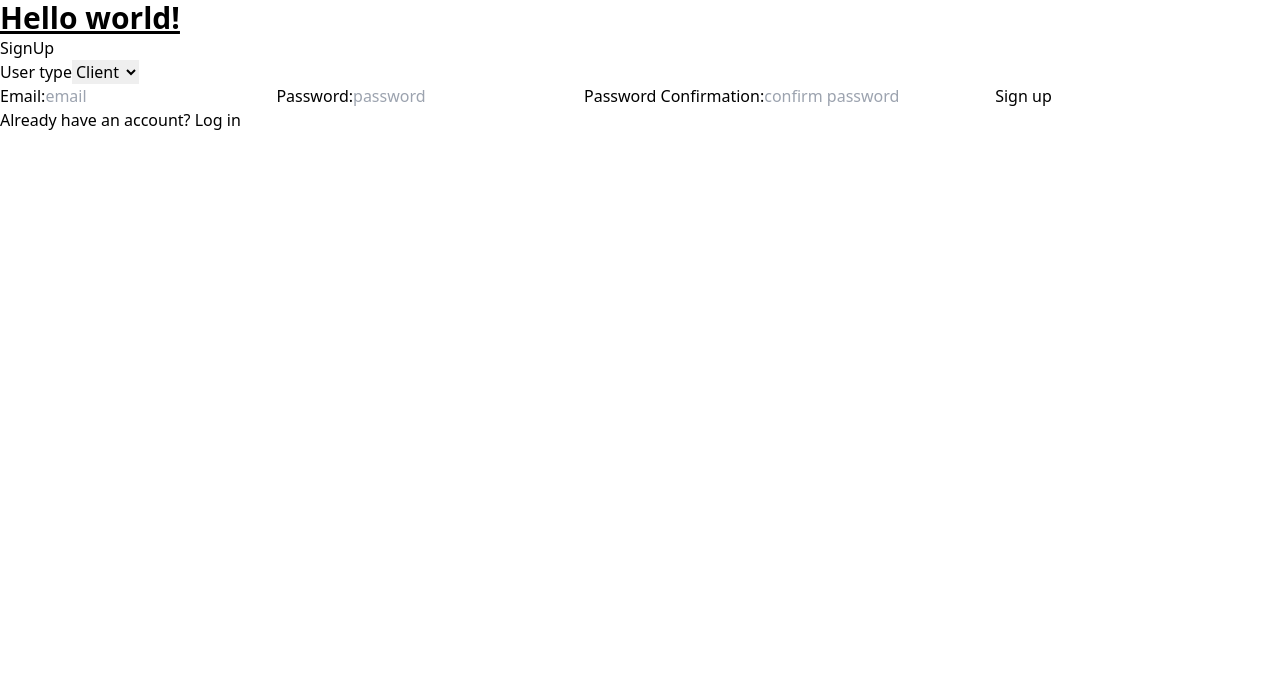
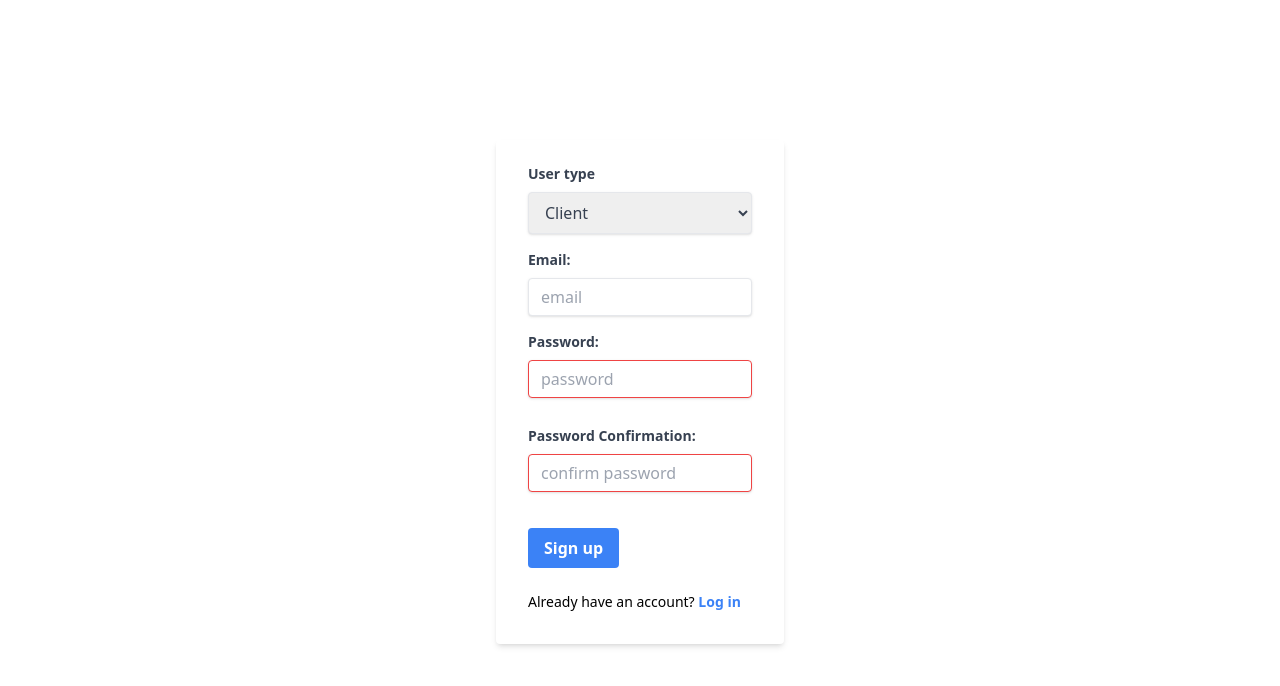
Before and after one commit to joshgarza/MVP, a React (Create React App) app in the folder client/: page /signup in a window 1280 px wide. Shown: the top 686 px of the page. Built offline with nearby package versions, Linux system fonts and the light colour scheme; no server answers.

Commit message:
Setup Tailwind; Refactored CSS for login, signup, and forgotpw components; Built navbar with dropdown menu selection

```diff
--- a/client/public/index.html
+++ b/client/public/index.html
@@ -22,9 +22,6 @@
   </head>
   <body>
     <noscript>You need to enable JavaScript to run this app.</noscript>
-    <h1 class="text-3xl font-bold underline">
-      Hello world!
-    </h1>
     <div id="root"></div>
   </body>
 </html>
--- a/client/src/components/Coach_Views/AddWorkout.js
+++ b/client/src/components/Coach_Views/AddWorkout.js
@@ -146,11 +146,11 @@ const AddWorkout = ({ clientList }) => {
       }}>Remove Row</button>
       <button onClick={submitWorkout}>Submit Workout</button>
       {submitted && <div>Workout submitted</div>}
-      <Box>
+      <div className="flex flex-wrap">
         {workout.map((workout, i) => {
           return renderWorkoutRow(i)
         })}
-      </Box>
+      </div >
       {error && <div>{error}</div>}
       {confirmation && <div>{confirmation}</div>}
     </>
--- a/client/src/components/Landing_Page/ForgotPassword.js
+++ b/client/src/components/Landing_Page/ForgotPassword.js
@@ -19,33 +19,31 @@ const ForgotPassword = () => {
       await resetPassword(emailRef.current.value);
       setMessage('Check your inbox for further instructions')
     } catch(err){
-      setError(err)
+      setError('Error, please check the format and spelling of your email')
     }
     setLoading(false);
   }
 
   return (
-    <>
-      <h2>Password Reset</h2>
-      {error && console.log('error', {error})}
-      {message && console.log('success', {message})}
-      <form onSubmit={onSubmit}>
-        <label>
-          Email:
-          <input
-            type="email"
-            ref={emailRef}
-          />
-        </label>
-        <button disabled={loading} type="submit">Reset Password</button>
+    <div className="w-screen h-screen flex justify-center items-center">
+      <form className="w-72 bg-white shadow-md rounded px-8 pt-6 pb-8 mb-4" onSubmit={onSubmit}>
+        <div className="mb-4">
+          <label className="block text-gray-700 text-sm font-bold mb-2">Email:</label>
+          <input className="shadow appearance-none border rounded w-full py-2 px-3 text-gray-700 leading-tight focus:outline-none focus:shadow-outline" type="email" ref={emailRef} />
+        </div>
+        <div className="mb-6 flex items-center justify-between">
+          <button className="bg-blue-500 hover:bg-blue-700 text-white font-bold py-2 px-4 rounded focus:outline-none focus:shadow-outline" disabled={loading} type="submit">Reset Password</button>
+        </div>
+        <div className="text-sm">
+          Already have an account? <Link className="font-bold text-sm text-blue-500 hover:text-blue-800" to='/login'>Log in</Link>
+        </div>
+        <div className="text-sm">
+          Need an account? <Link className="font-bold text-sm text-blue-500 hover:text-blue-800" to='/signup'>Sign up</Link>
+        </div>
+        {error && <div className="mt-4">{(error)}</div>}
+        {message && <div className="mt-4">{message}</div>}
       </form>
-      <div>
-        Have an account? <Link to='/login'>Log in</Link>
-      </div>
-      <div>
-        Need an account? <Link to='/signup'>Sign up</Link>
-      </div>
-    </>
+    </div>
   )
 }
 
--- a/client/src/components/Landing_Page/Login.js
+++ b/client/src/components/Landing_Page/Login.js
@@ -36,38 +36,66 @@ const Login = ({ getUserData }) => {
   };
 
   return (
-    <div className="">
-      <h2 className="text-3xl font-bold underline">Log in</h2>
-      {error && console.log('error', {error})}
-      <form className="login-form" onSubmit={onSubmit}>
-        <label className="login-email-label input-label-hidden">
-          Email:
-        </label>
-        <input
-          type="email"
-          ref={emailRef}
-          placeholder="email"
-          className="login-email-input input-field"
-        />
-        <label className="login-password-label input-label-hidden">
-          Password:
-        </label>
-        <input
-          type="password"
-          ref={passwordRef}
-          placeholder="password"
-          className="login-password-input input-field"
-        />
-        <button className="login-button btn" disabled={loading} type="submit">Log in</button>
+    <div className="w-screen h-screen flex justify-center items-center">
+      <form className="w-72 bg-white shadow-md rounded px-8 pt-6 pb-8 mb-4" onSubmit={onSubmit}>
+        {/* <h2 className="w-48 text-3xl font-bold underline">Log in</h2> */}
+        <div className="mb-4">
+          <label className="block text-gray-700 text-sm font-bold mb-2">Email:</label>
+          <input className="shadow appearance-none border rounded w-full py-2 px-3 text-gray-700 leading-tight focus:outline-none focus:shadow-outline" type="email" ref={emailRef} placeholder="email" />
+        </div>
+        <div className="mb-6">
+          <label className="block text-gray-700 text-sm font-bold mb-2">Password:</label>
+          <input className="shadow appearance-none border border-red-500 rounded w-full py-2 px-3 text-gray-700 mb-3 leading-tight focus:outline-none focus:shadow-outline" type="password" ref={passwordRef} placeholder="password" />
+        </div>
+        <div className="mb-6 flex items-center justify-between">
+          <button className="bg-blue-500 hover:bg-blue-700 text-white font-bold py-2 px-4 rounded focus:outline-none focus:shadow-outline" disabled={loading} type="submit">Log in</button>
+          <div className="inline-block align-baseline font-bold text-sm text-blue-500 hover:text-blue-800">
+            <Link className="" to='/forgot-password'>Forgot password?</Link>
+          </div>
+        </div>
+        <div className="">
+          Need an account? <Link className="font-bold text-sm text-blue-500 hover:text-blue-800" to='/signup'>Sign up</Link>
+        </div>
+        {error && console.log('error', {error})}
       </form>
-      <div className="forgot-password-div">
-        <Link className="forgot-password-link" to='/forgot-password'>Forgot password?</Link>
-      </div>
-      <div className="signup-link-div">
-        Need an account? <Link className="signup-link" to='/signup'>Sign up</Link>
-      </div>
     </div>
   );
 };
 
 export default Login;
+
+
+
+// return (
+//   <div className="login-container">
+//     <h2 className="text-3xl font-bold underline">Log in</h2>
+//     {error && console.log('error', {error})}
+//     <form className="login-form" onSubmit={onSubmit}>
+//       <label className="login-email-label input-label-hidden">
+//         Email:
+//       </label>
+//       <input
+//         type="email"
+//         ref={emailRef}
+//         placeholder="email"
+//         className="login-email-input input-field"
+//       />
+//       <label className="login-password-label input-label-hidden">
+//         Password:
+//       </label>
+//       <input
+//         type="password"
+//         ref={passwordRef}
+//         placeholder="password"
+//         className="login-password-input input-field"
+//       />
+//       <button className="login-button btn" disabled={loading} type="submit">Log in</button>
+//     </form>
+//     <div className="forgot-password-div">
+//       <Link className="forgot-password-link" to='/forgot-password'>Forgot password?</Link>
+//     </div>
+//     <div className="signup-link-div">
+//       Need an account? <Link className="signup-link" to='/signup'>Sign up</Link>
+//     </div>
+//   </div>
+// );
--- a/client/src/components/Landing_Page/Signup.js
+++ b/client/src/components/Landing_Page/Signup.js
@@ -36,54 +36,36 @@ const Signup = ({ createNewUser }) => {
   }
 
   return (
-    <div className="login-container">
-      <h2 className="login-title">SignUp</h2>
-      {error && console.log('error', {error})}
-      <form className="login-form" onSubmit={onSubmit}>
-        <div className="usertype-container">
-          <label className="usertype-label">
-            User type
-          </label>
-          <select className="usertype-select" onChange={handleChange}>
-            <option className="usertype-option" value="Client">Client</option>
-            <option className="usertype-option" value="Coach">Coach</option>
+    <div className="w-screen h-screen flex justify-center items-center">
+      <form className="w-72 bg-white shadow-md rounded px-8 pt-6 pb-8 mb-4" onSubmit={onSubmit}>
+        {/* <h2 className="text-lg">SignUp</h2> */}
+        <div className="mb-4">
+          <label className="block text-gray-700 text-sm font-bold mb-2">User type</label>
+          <select className="shadow border rounded w-full py-2 px-3 text-gray-700 leading-tight focus:outline-none focus:shadow-outline" onChange={handleChange}>
+            <option className="" value="Client">Client</option>
+            <option className="" value="Coach">Coach</option>
           </select>
         </div>
-        <label className="input-label-hidden">
-          Email:
-        </label>
-        <input
-          type="email"
-          ref={emailRef}
-          required
-          placeholder="email"
-          className="login-email-input input-field"
-        />
-        <label className="input-label-hidden">
-          Password:
-        </label>
-        <input
-          type="password"
-          ref={passwordRef}
-          required
-          placeholder="password"
-          className="login-password-input input-field"
-        />
-        <label className="input-label-hidden">
-          Password Confirmation:
-        </label>
-        <input
-          type="password"
-          ref={passwordConfirmRef}
-          required
-          placeholder="confirm password"
-          className="login-password-input input-field"
-        />
-        <button className="login-button btn" disabled={loading} type="submit">Sign up</button>
+        <div className="mb-4">
+          <label className="block text-gray-700 text-sm font-bold mb-2">Email:</label>
+          <input className="shadow appearance-none border rounded w-full py-2 px-3 text-gray-700 leading-tight focus:outline-none focus:shadow-outline" type="email" ref={emailRef} required placeholder="email" />
+        </div>
+        <div className="mb-4">
+          <label className="block text-gray-700 text-sm font-bold mb-2">Password:</label>
+          <input className="shadow appearance-none border border-red-500 rounded w-full py-2 px-3 text-gray-700 mb-3 leading-tight focus:outline-none focus:shadow-outline" type="password" ref={passwordRef} required placeholder="password" />
+        </div>
+        <div className="mb-6">
+          <label className="block text-gray-700 text-sm font-bold mb-2">Password Confirmation:</label>
+          <input className="shadow appearance-none border border-red-500 rounded w-full py-2 px-3 text-gray-700 mb-3 leading-tight focus:outline-none focus:shadow-outline" type="password" ref={passwordConfirmRef} required placeholder="confirm password" />
+        </div>
+        <div className="mb-6">
+          <button className="bg-blue-500 hover:bg-blue-700 text-white font-bold py-2 px-4 rounded focus:outline-none focus:shadow-outline" disabled={loading} type="submit">Sign up</button>
+        </div>
+        <div className="text-sm">
+          Already have an account? <Link className="font-bold text-sm text-blue-500 hover:text-blue-800" to='/login'>Log in</Link>
+        </div>
       </form>
-      <div className="signup-link-div">
-        Already have an account? <Link className="signup-link" to='/login'>Log in</Link>
-      </div>
+      {error && console.log('error', {error})}
     </div>
   );
 };
```
Also changed, not shown: client/src/components/Client_Views/ClientView.js (+23 -10 lines), client/src/components/Coach_Views/CoachView.js (+23 -10 lines).
